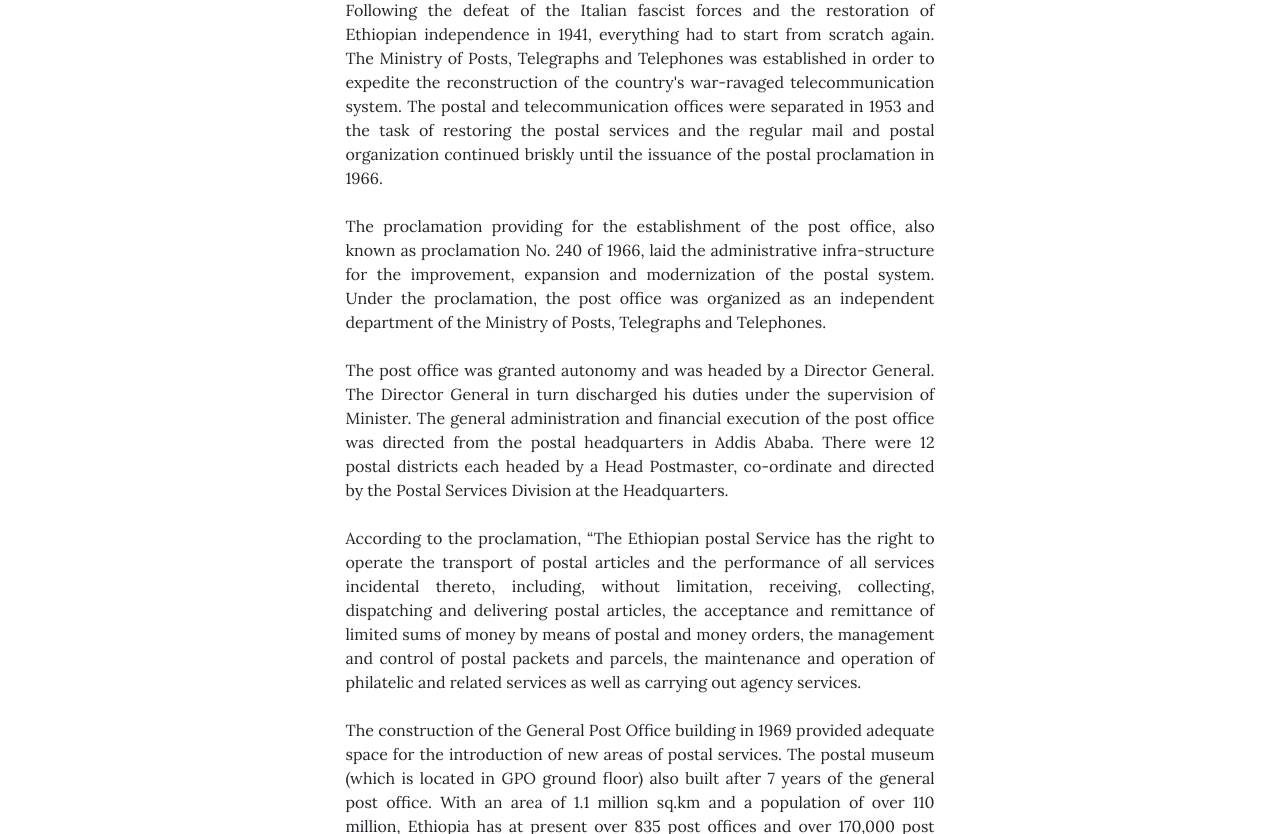
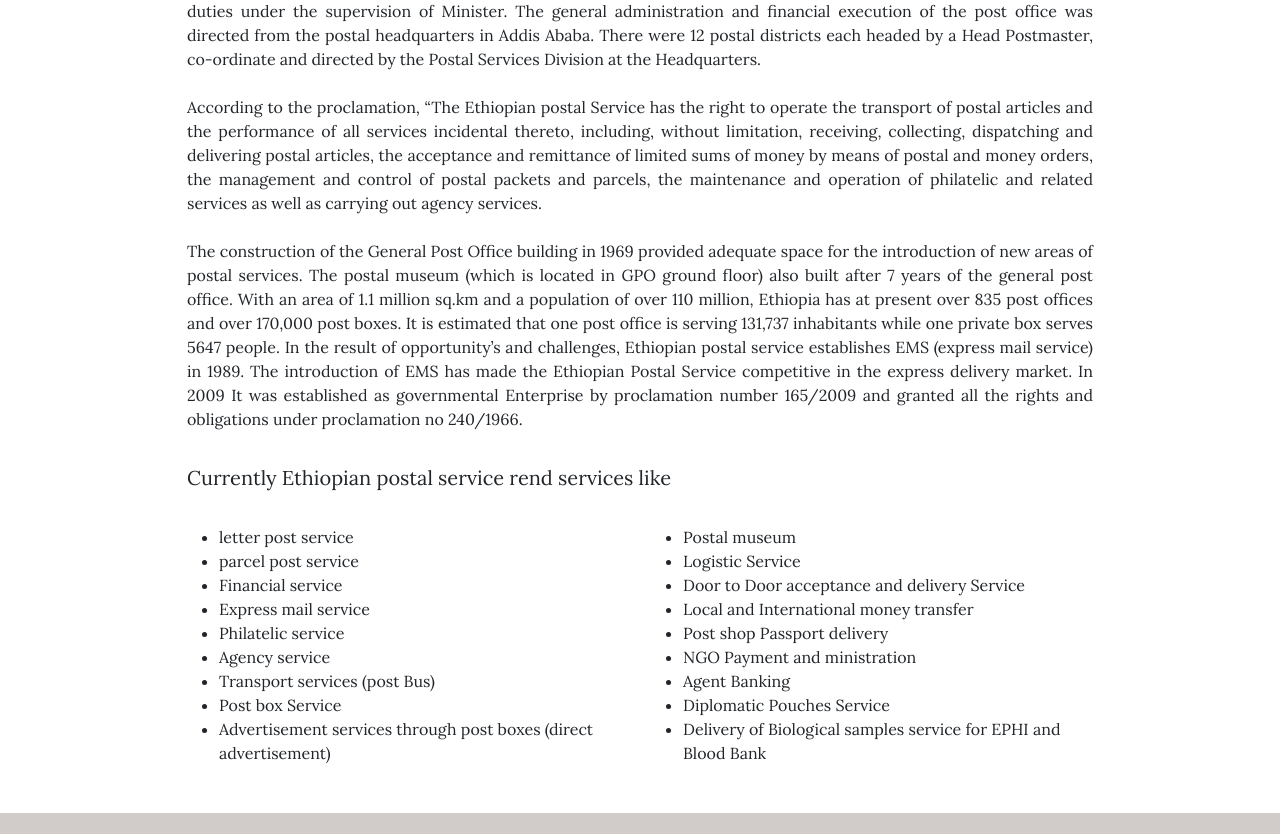
Before and after one commit to Naolkecha/HCI, a plain HTML site: page history.html in a window 1280 px wide. Shown: the part 1966-2800 px from the top of the page. Drawn offline with nearby package versions, Linux system fonts and the light colour scheme.

Commit message:
history page edited

```diff
--- a/history.html
+++ b/history.html
@@ -65,10 +65,10 @@
     </header>
     <!-- Main Content-->
     <main class="mb-4">
-        <div class="container px-4 px-lg-5">
-            <div class="row gx-4 gx-lg-5 justify-content-center">
-                <div class="col-md-10 col-sm-12 col-lg-8 col-xl-7 ">
-                    <h4> General information about Ethiopian Post</h4>
+        <div class="container px-4 px-lg-7">
+            <div class="row gx-4 gx-lg-6 justify-content-center">
+                <div class="col-md-10 col-sm-12 col-lg-11 col-xl-10 ">
+                    <h2 class=" text-warning my-5"> General information about Ethiopian Post</h2>
                     <p class="lead fs-6 ">
                         The origin of postal services dates back to the middle Ages and was developed from the medieval system of royal messengers whom employed to carry government documents from one place to another. In most countries, the postal service developed in the 18th
                         century when different means of transport such as mules, horses, camels and stage-caches were used to carry mail. In some Middle-Eastern countries even falcons were specially trained to carry written messages from one place to
@@ -102,6 +102,7 @@
                         5647 people. In the result of opportunity’s and challenges, Ethiopian postal service establishes EMS (express mail service) in 1989. The introduction of EMS has made the Ethiopian Postal Service competitive in the express delivery
                         market. In 2009 It was established as governmental Enterprise by proclamation number 165/2009 and granted all the rights and obligations under proclamation no 240/1966.
                         <p> Currently Ethiopian postal service rend services like</p>
+                        <div class="d-flex">
                         <ul class="fs-6">
                             <li>letter post service</li>
                             <li>parcel post service</li>
@@ -112,6 +113,8 @@
                             <li>Transport services (post Bus)</li>
                             <li>Post box Service</li>
                             <li> Advertisement services through post boxes (direct advertisement)</li>
+                        </ul>
+                        <ul class="fs-6">
                             <li>Postal museum</li>
                             <li>Logistic Service</li>
                             <li> Door to Door acceptance and delivery Service</li>
@@ -121,8 +124,8 @@
                             <li>Agent Banking</li>
                             <li>Diplomatic Pouches Service</li>
                             <li>Delivery of Biological samples service for EPHI and Blood Bank</li>
-                            <li>Handling of non-café student tuition payment</li>
                         </ul>
+                    </div>
                     </p>
                 </div>
             </div>
```
